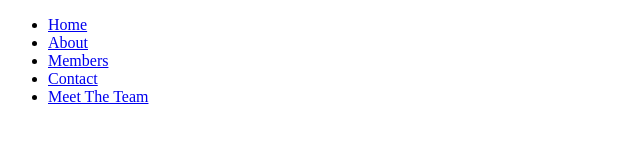
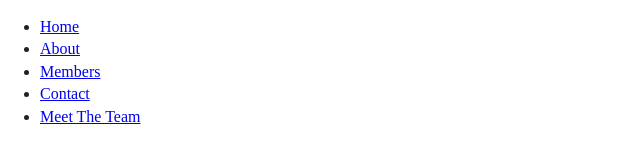
Before and after one commit to xenocide21/Use_My_Tools, a plain HTML site: page Members.html in a window 1280 px wide. Shown: the whole page, without its empty margins (0-640 px from the left). Drawn offline with Linux system fonts and the light colour scheme.

Commit message:
updated meta and link tags on new pages

```diff
--- a/Members.html
+++ b/Members.html
@@ -3,6 +3,10 @@
 <head>
     <meta charset="UTF-8">
     <title>Members</title>
+    <meta name="viewport" content="width=device-width, initial-scale=1">
+
+    <link rel="stylesheet" href="css/reset.css">
+    <link rel="stylesheet" href="css/index.css">
 </head>
 <body>
 
```
